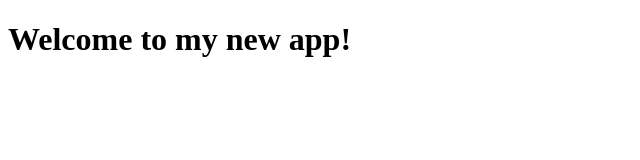
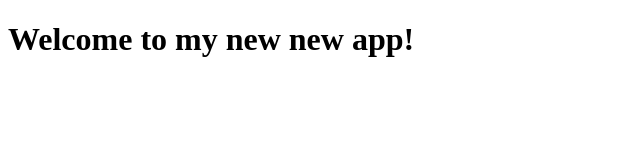
Before and after one commit to Ewan-Brennan/test, a website: page myCoolApp/index.html in a window 1280 px wide. Shown: the whole page, without its empty margins (0-640 px from the left). Drawn offline with Linux system fonts and the light colour scheme; some packages are replaced by stand-ins of ours.

Commit message:
First Commit

```diff
--- a/myCoolApp/index.html
+++ b/myCoolApp/index.html
@@ -4,7 +4,7 @@
 		<title>Simple Page</title>
 	</head>
 	<body>
-	<h1>Welcome to my new app!</h1>
+	<h1>Welcome to my new new app!</h1>
 	<!-- The core Firebase JS SDK is always required and must be listed first -->
 <script src="/__/firebase/8.2.7/firebase-app.js"></script>
 
```
